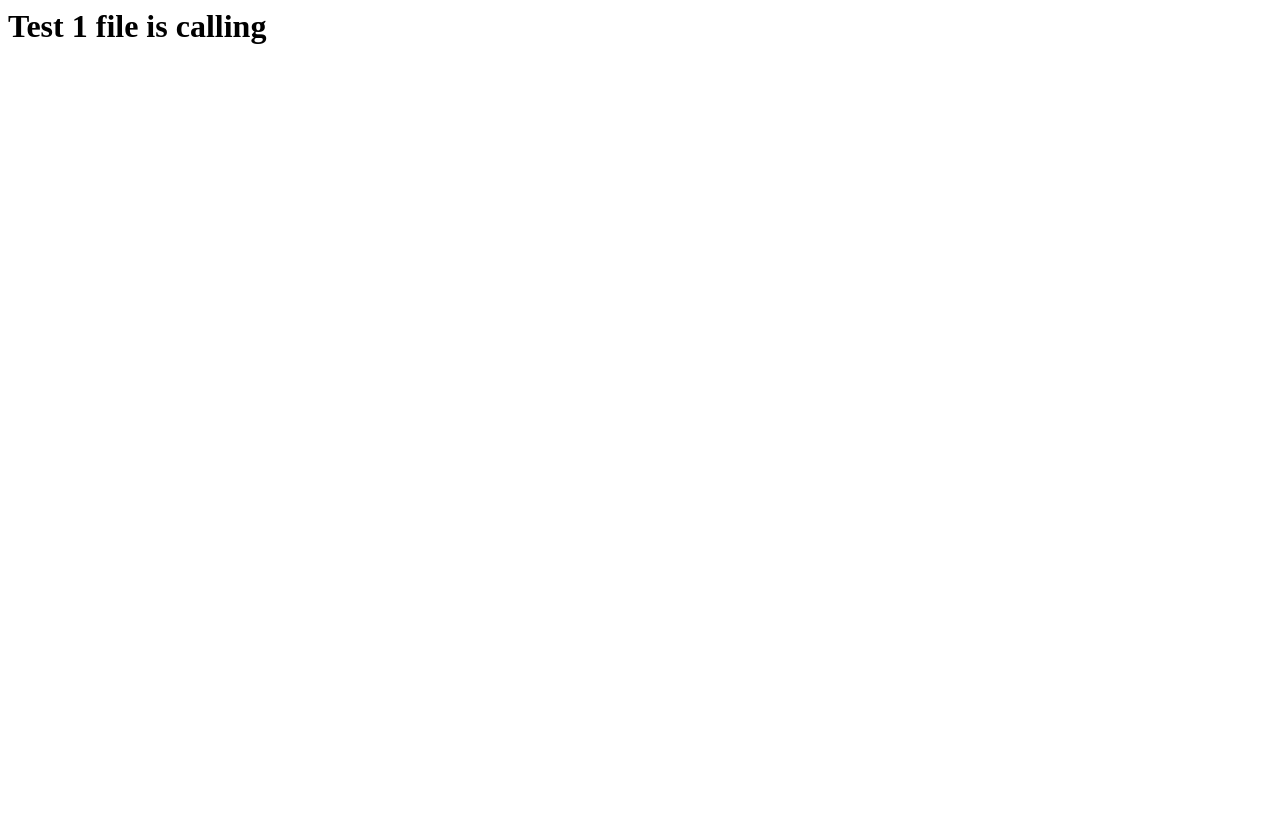
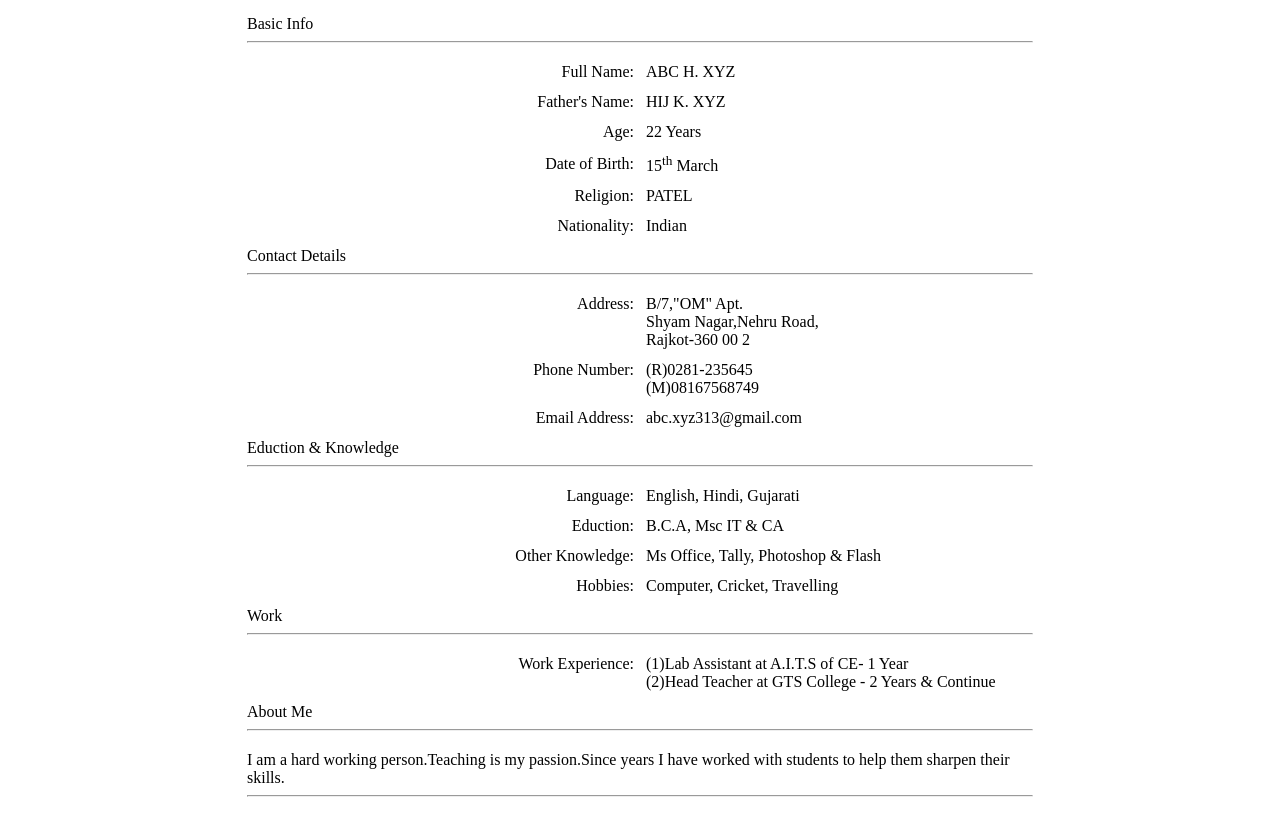
Before and after one commit to candy-caree/candy-caree.github.io, a plain HTML site: page index.html in a window 1280 px wide. Drawn offline with Linux system fonts and the light colour scheme.

Commit message:
Update index.html

```diff
--- a/index.html
+++ b/index.html
@@ -1 +1,84 @@
-<h1> Test 1 file is calling </h1>
+<html>
+
+ <body>
+  <table width="800" border="0" align="center" cellpadding="5">
+   <tr>
+    <td colspan="2">Basic Info<hr/></td>
+   </tr>
+   <tr>
+    <td width="50%" align="right">Full Name:</td>
+    <td>ABC H. XYZ</td>
+   </tr>
+   <tr>
+    <td align="right">Father's Name:</td>
+    <td>HIJ K. XYZ</td>
+   </tr>
+   <tr>
+    <td align="right">Age:</td>
+    <td>22 Years</td>
+   </tr>
+   <tr>
+    <td align="right">Date of Birth:</td>
+    <td>15<sup>th</sup> March</td>
+   </tr>
+   <tr>
+    <td align="right">Religion:</td>
+    <td>PATEL</td>
+   </tr>
+   <tr>
+    <td align="right">Nationality:</td>
+    <td>Indian</td>
+   </tr>
+   <tr>
+    <td colspan="2">Contact Details<hr/></td>
+   </tr>
+   <tr>
+    <td align="right" valign="top">Address:</td>
+    <td>B/7,"OM" Apt.</br>
+    Shyam Nagar,Nehru Road,</br>
+    Rajkot-360 00 2</td>
+   </tr>
+   <tr>
+    <td align="right" valign="top">Phone Number:</td>
+    <td>(R)0281-235645</br>
+    (M)08167568749</td>
+   </tr>
+   <tr>
+    <td align="right">Email Address:</td>
+    <td>abc.xyz313@gmail.com</td>
+   </tr>
+   <tr>
+    <td colspan="2">Eduction & Knowledge<hr/></td>
+   </tr>
+   <tr>
+    <td align="right">Language:</td>
+    <td>English, Hindi, Gujarati</td>
+   </tr><tr>
+    <td align="right">Eduction:</td>
+    <td>B.C.A, Msc IT & CA</td>
+   </tr><tr>
+    <td align="right">Other Knowledge:</td>
+    <td>Ms Office, Tally, Photoshop & Flash</td>
+   </tr><tr>
+    <td align="right">Hobbies:</td>
+    <td>Computer, Cricket, Travelling</td>
+   </tr>
+   <tr>
+    <td colspan="2">Work<hr/></td>
+   </tr>
+   <tr>
+    <td align="right" valign="top">Work Experience:</td>
+    <td>(1)Lab Assistant at A.I.T.S of CE- 1 Year<br/>
+    (2)Head Teacher at GTS College - 2 Years & Continue
+    </td>
+   </tr>
+   <tr>
+    <td colspan="2">About Me<hr/></td>
+   </tr>
+   <tr>
+    <td colspan="2">I am a hard working person.Teaching is my passion.Since years I have worked with students to help them sharpen their skills.<hr/></td>
+   </tr>
+  </table>
+ </body>
+
+</html>
```
